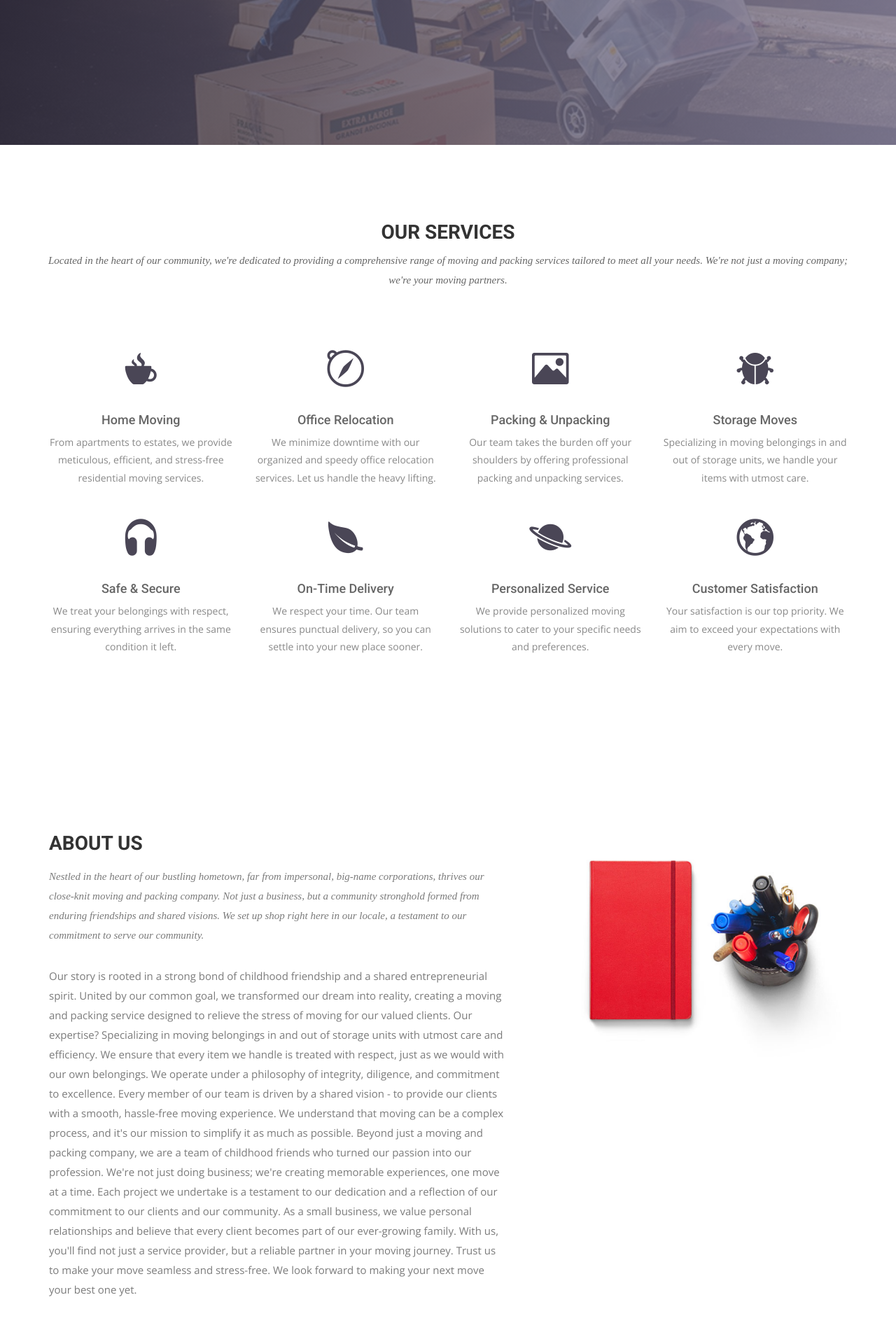
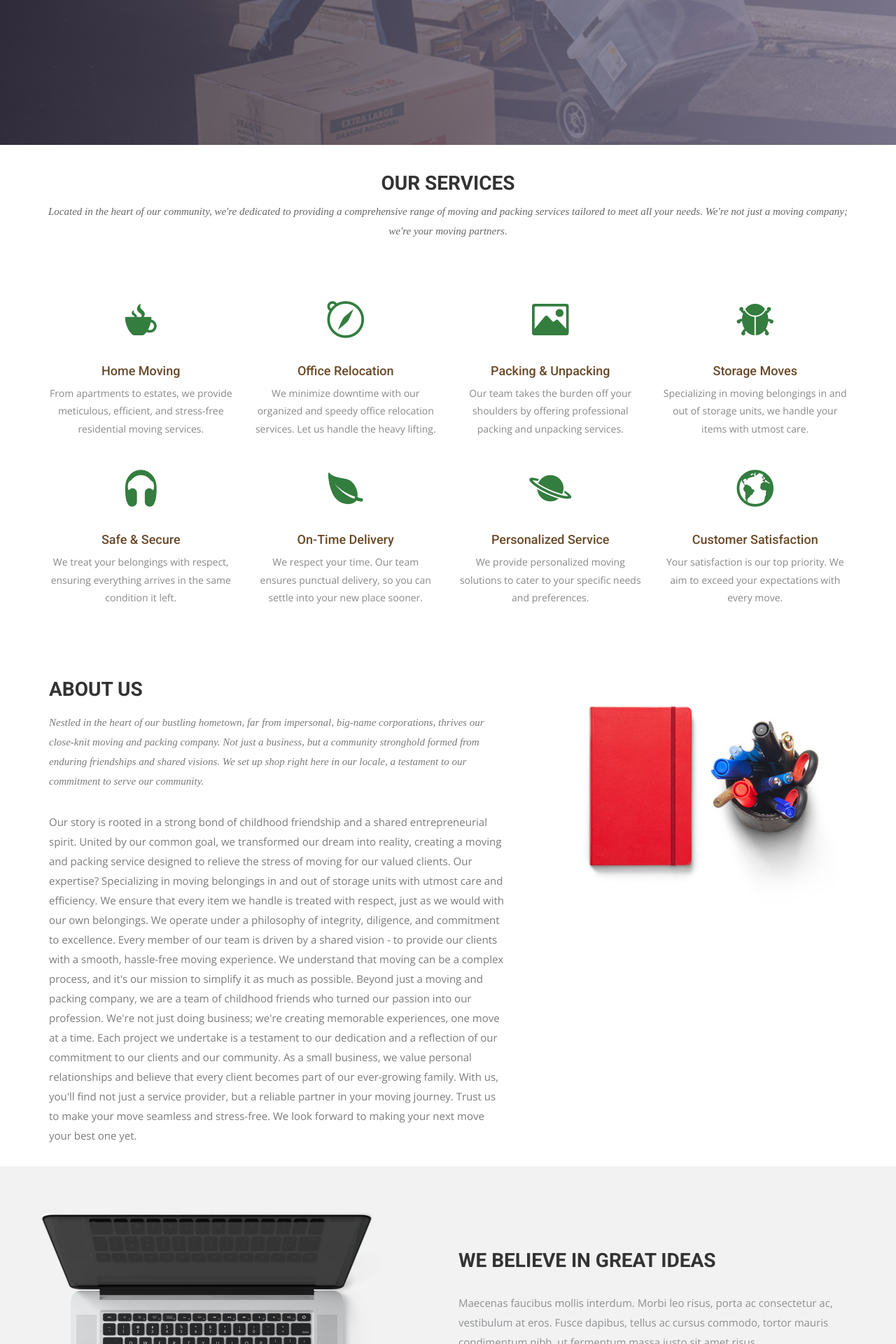
Before and after one commit to jjjustyn/storage_shift, a Jekyll site: the page built from index.html, in a window 1280 px wide. Shown: the part 668-2588 px from the top of the page at 70% size. Built offline with Jekyll 4.4.1, drawn with Linux system fonts in a browser that asks for light colours; nearby versions of some CDN libraries; some web fonts are replaced.

Commit message:
changed color of service text

```diff
--- a/css/airspace.css
+++ b/css/airspace.css
@@ -158,7 +158,7 @@ font header .navbar-default .navbar-nav li a:hover {
 	wrapper Start
 --*/
 #intro {
-  padding: 100px 0;
+  padding: 20px;
 }
 #intro .block h2 {
   padding-top: 35px;
@@ -184,19 +184,19 @@ font header .navbar-default .navbar-nav li a:hover {
 --*/
 #service {
   text-align: center;
-  padding: 90px 0;
+  padding: 20px;
 }
 #service .service-item {
   padding-bottom: 30px;
 }
 #service .service-item i {
   font-size: 60px;
-  color: #4A4656;
+  color: #337D3E;
 }
 #service .service-item h4 {
   padding-top: 20px;
   margin: 0;
-  color: #666;
+  color: #694928;
 }
 #service .service-item p {
   color: #888;
```
